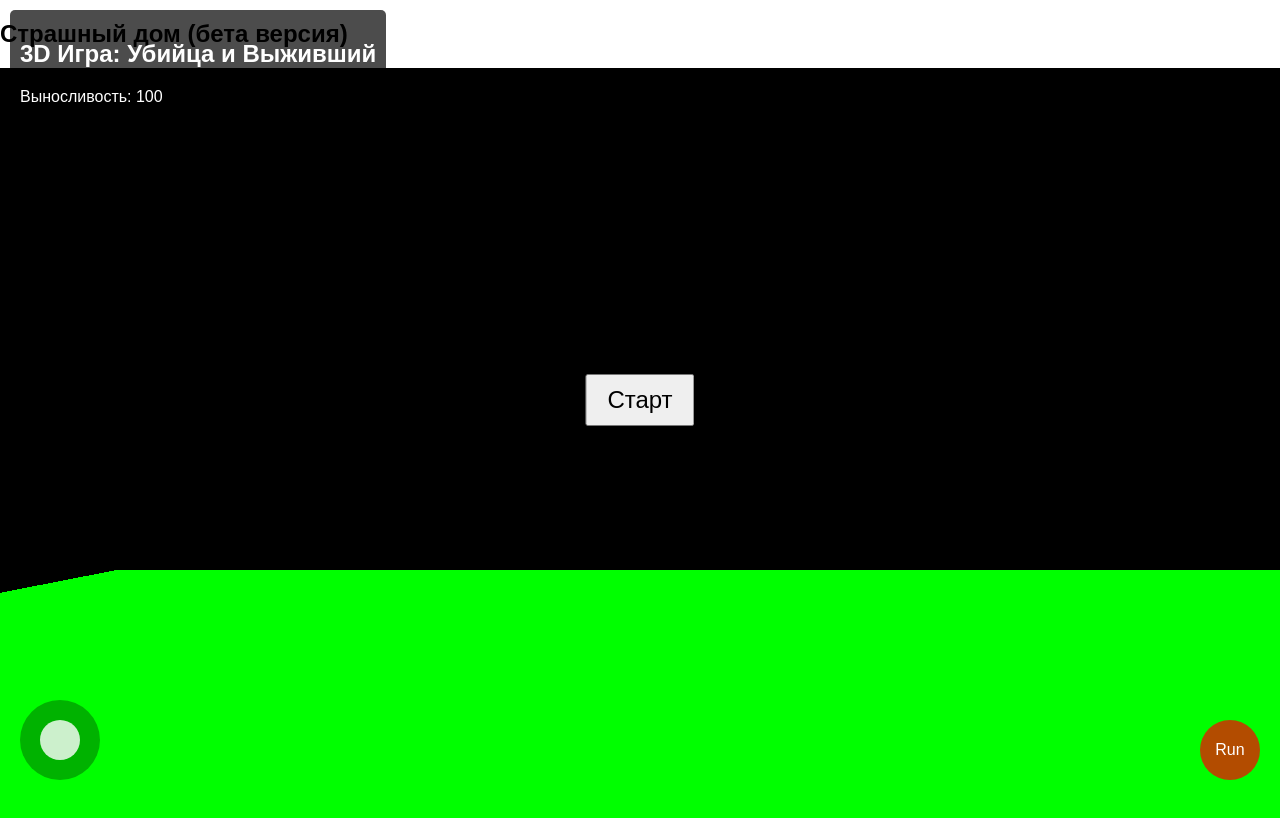
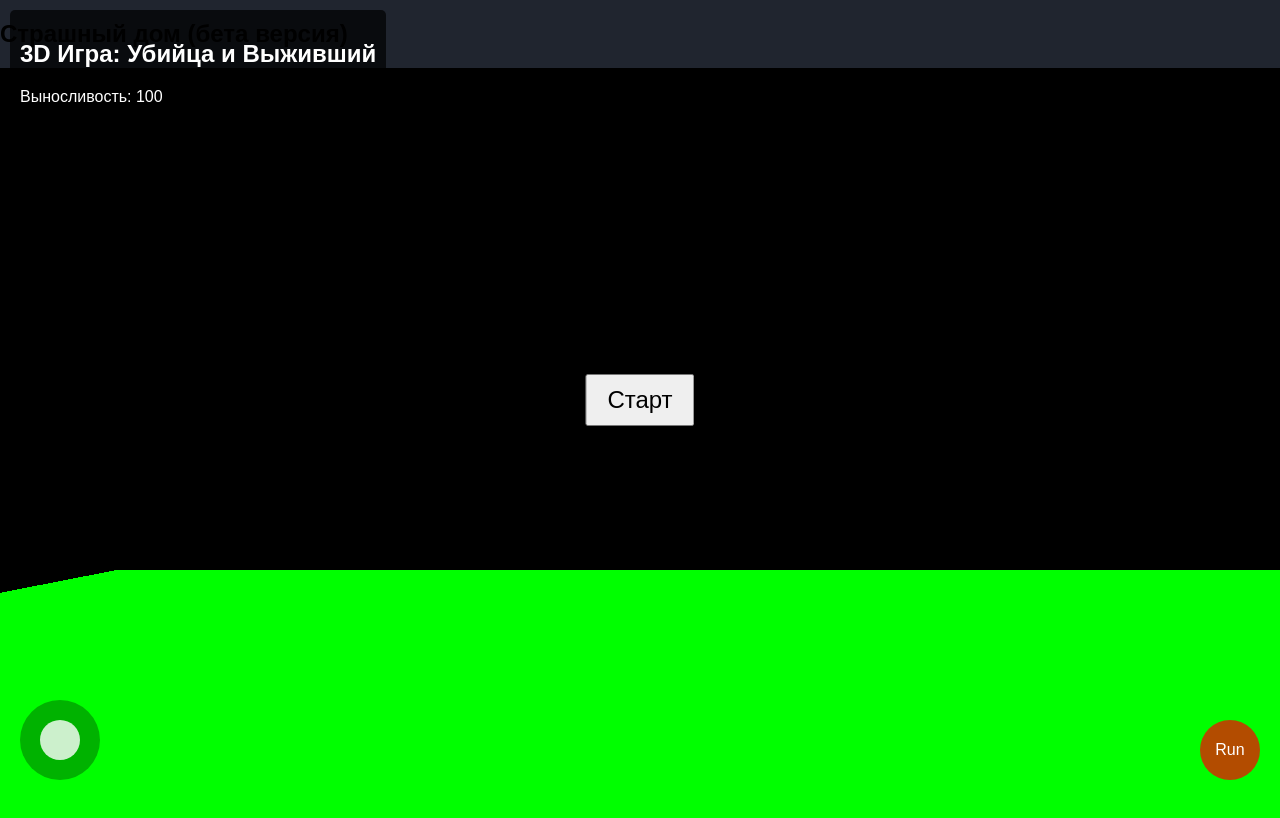
Before and after one commit to Robert-cell-max/home, a plain HTML site: page index.html in a window 1280 px wide. Drawn offline with nearby package versions, Linux system fonts and the light colour scheme; animation ran at ten frames a second.

Commit message:
Update styles.css

```diff
--- a/styles.css
+++ b/styles.css
@@ -1,4 +1,9 @@
-body { margin: 0; overflow: hidden; font-family: sans-serif; }
+body {
+  margin: 0;
+  overflow: hidden;
+  font-family: sans-serif;
+  background: #20252f; /* Тёмный фон для полноты атмосферы */
+}
 #ui {
   position: absolute;
   top: 10px;
```
